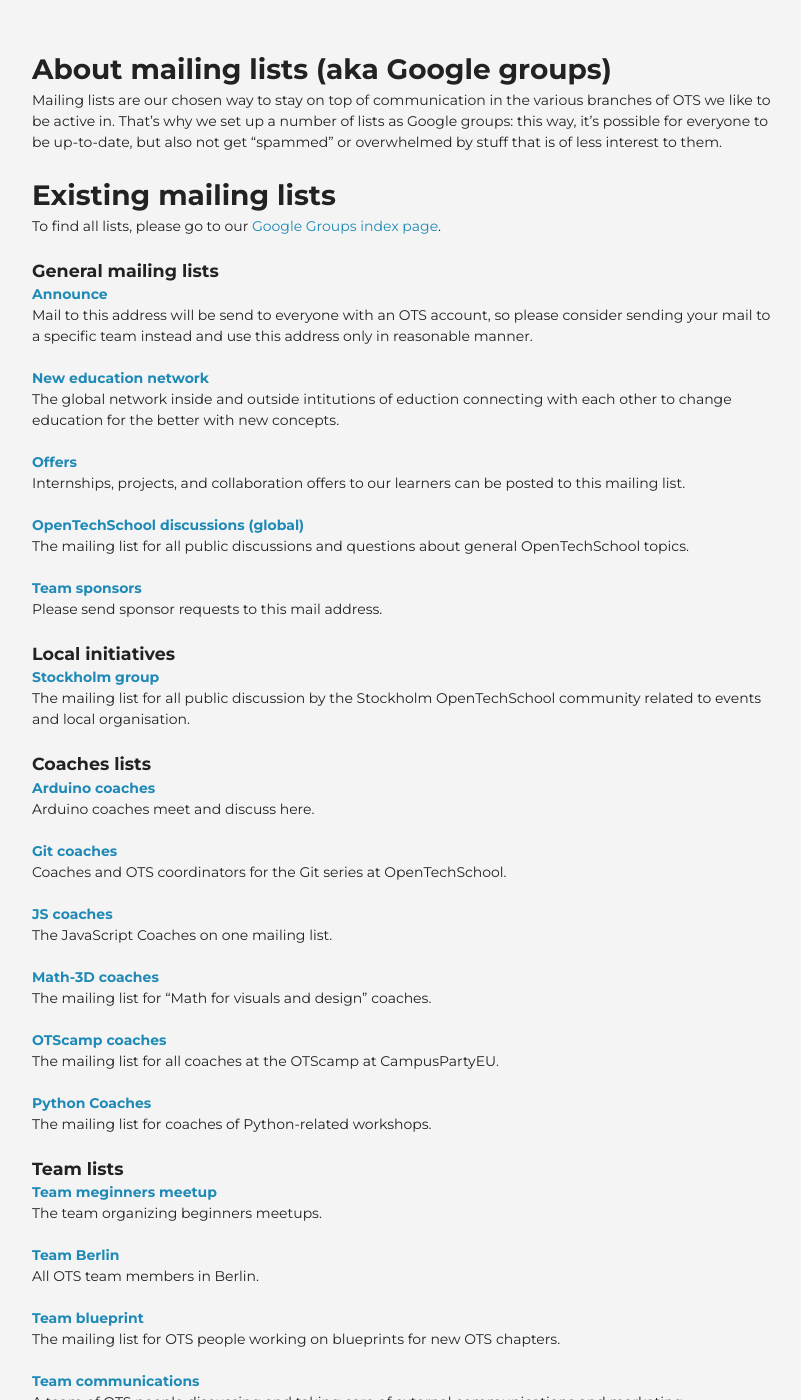
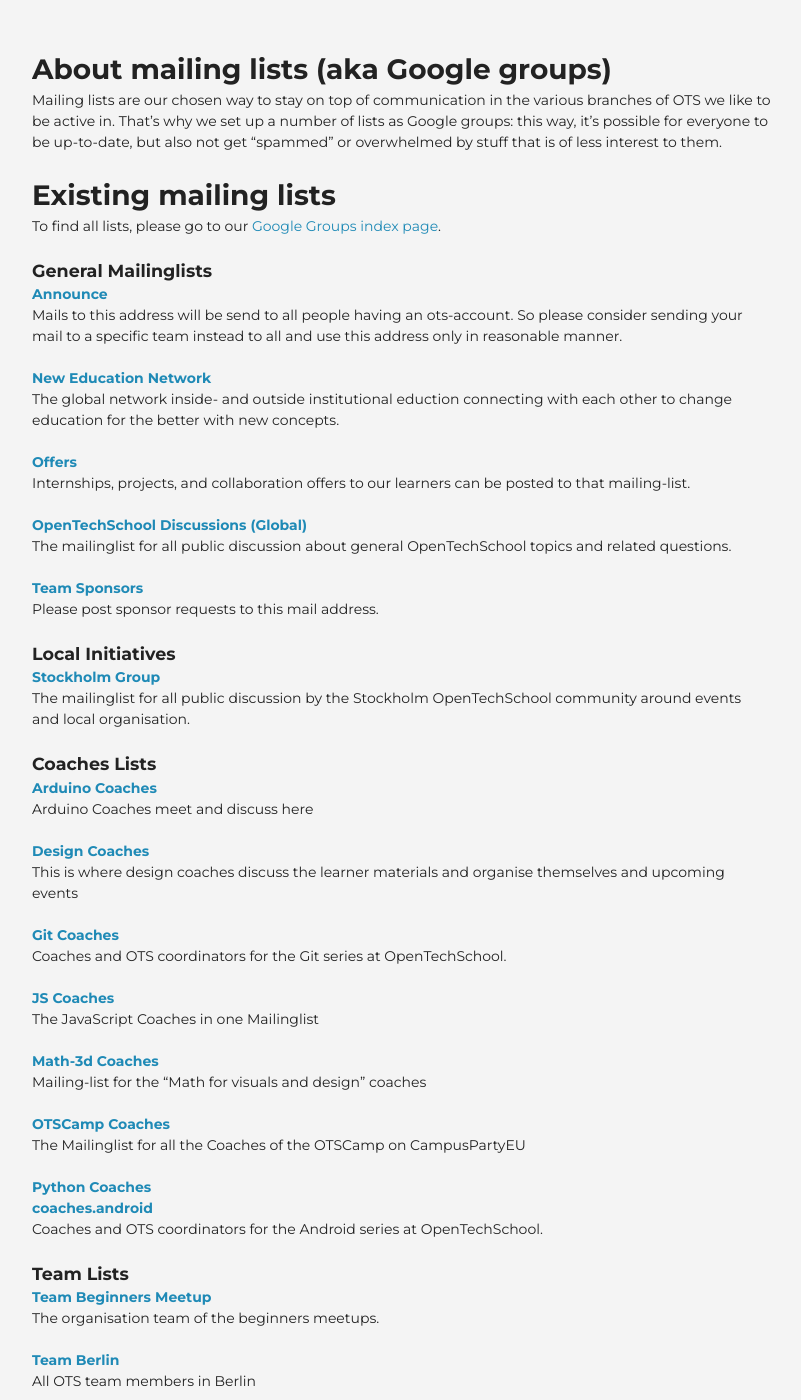
Before and after one commit to OpenTechSchool/www.opentechschool.org, a Jekyll site: the page built from handbooks/mailinglists.md, in a window 1280 px wide and 1400 px high, scrolled down 305 px. Shown: the whole window, without its empty margins (238-1039 px from the left). Built offline with Jekyll 4.4.1, drawn with Linux system fonts in a browser that asks for light colours; nearby versions of some CDN libraries; some of the changed text lies outside the part shown.

Commit message:
updating groups

```diff
--- a/_includes/groups_list.md
+++ b/_includes/groups_list.md
@@ -1,115 +1,130 @@
 
-### General mailing lists
+
+### General Mailinglists
 
 #### [Announce](https://groups.google.com/a/opentechschool.org/forum/?fromgroups#!forum/announce)
 
-Mail to this address will be send to everyone with an OTS account, so please consider sending your mail to a specific team instead and use this address only in reasonable manner.
+Mails to this address will be send to all people having an ots-account. So please consider sending your mail to a specific team instead to all and use this address only in reasonable manner.
 
 
-#### [New education network](https://groups.google.com/a/opentechschool.org/forum/?fromgroups#!forum/new.edu.network)
+#### [New Education Network](https://groups.google.com/a/opentechschool.org/forum/?fromgroups#!forum/new.edu.network)
 
-The global network inside and outside intitutions of eduction connecting with each other to change education for the better with new concepts.
+The global network inside- and outside institutional eduction connecting with each other to change education for the better with new concepts.
 
 
 #### [Offers](https://groups.google.com/a/opentechschool.org/forum/?fromgroups#!forum/offers)
 
-Internships, projects, and collaboration offers to our learners can be posted to this mailing list.
+Internships, projects, and collaboration offers to our learners can be posted to that mailing-list.
 
 
-#### [OpenTechSchool discussions (global)](https://groups.google.com/a/opentechschool.org/forum/?fromgroups#!forum/discuss.global)
+#### [OpenTechSchool Discussions (Global)](https://groups.google.com/a/opentechschool.org/forum/?fromgroups#!forum/discuss.global)
 
-The mailing list for all public discussions and questions about general OpenTechSchool topics.
+The mailinglist for all public discussion about general OpenTechSchool topics and related questions.
 
 
-#### [Team sponsors](https://groups.google.com/a/opentechschool.org/forum/?fromgroups#!forum/sponsors)
+#### [Team Sponsors](https://groups.google.com/a/opentechschool.org/forum/?fromgroups#!forum/sponsors)
 
-Please send sponsor requests to this mail address.
+Please post sponsor requests to this mail address.
 
-### Local initiatives
+### Local Initiatives
 
-#### [Stockholm group](https://groups.google.com/a/opentechschool.org/forum/?fromgroups#!forum/discuss.stockholm)
+#### [Stockholm Group](https://groups.google.com/a/opentechschool.org/forum/?fromgroups#!forum/discuss.stockholm)
 
-The mailing list for all public discussion by the Stockholm OpenTechSchool community related to events and local organisation.
+The mailinglist for all public discussion by the Stockholm OpenTechSchool community around events and local organisation.
 
-### Coaches lists
+### Coaches Lists
 
-#### [Arduino coaches](https://groups.google.com/a/opentechschool.org/forum/?fromgroups#!forum/coaches.arduino)
+#### [Arduino Coaches](https://groups.google.com/a/opentechschool.org/forum/?fromgroups#!forum/coaches.arduino)
 
-Arduino coaches meet and discuss here.
+Arduino Coaches meet and discuss here
 
 
-#### [Git coaches](https://groups.google.com/a/opentechschool.org/forum/?fromgroups#!forum/coaches.git)
+#### [Design Coaches](https://groups.google.com/a/opentechschool.org/forum/?fromgroups#!forum/coaches.design)
+
+This is where design coaches discuss the learner materials and organise themselves and upcoming events
+
+
+#### [Git Coaches](https://groups.google.com/a/opentechschool.org/forum/?fromgroups#!forum/coaches.git)
 
 Coaches and OTS coordinators for the Git series at OpenTechSchool.
 
 
-#### [JS coaches](https://groups.google.com/a/opentechschool.org/forum/?fromgroups#!forum/coaches.js)
+#### [JS Coaches](https://groups.google.com/a/opentechschool.org/forum/?fromgroups#!forum/coaches.js)
 
-The JavaScript Coaches on one mailing list.
+The JavaScript Coaches in one Mailinglist
 
 
-#### [Math-3D coaches](https://groups.google.com/a/opentechschool.org/forum/?fromgroups#!forum/coaches.math-3d)
+#### [Math-3d Coaches](https://groups.google.com/a/opentechschool.org/forum/?fromgroups#!forum/coaches.math-3d)
 
-The mailing list for "Math for visuals and design" coaches.
+Mailing-list for the "Math for visuals and design" coaches
 
 
-#### [OTScamp coaches](https://groups.google.com/a/opentechschool.org/forum/?fromgroups#!forum/coaches.otscamp)
+#### [OTSCamp Coaches](https://groups.google.com/a/opentechschool.org/forum/?fromgroups#!forum/coaches.otscamp)
 
-The mailing list for all coaches at the OTScamp at CampusPartyEU.
+The Mailinglist for all the Coaches of the OTSCamp on CampusPartyEU
 
 
 #### [Python Coaches](https://groups.google.com/a/opentechschool.org/forum/?fromgroups#!forum/coaches.python)
 
-The mailing list for coaches of Python-related workshops.
 
 
-### Team lists
 
-#### [Team meginners meetup](https://groups.google.com/a/opentechschool.org/forum/?fromgroups#!forum/team.beginners-meetup)
+#### [coaches.android](https://groups.google.com/a/opentechschool.org/forum/?fromgroups#!forum/coaches.android)
 
-The team organizing beginners meetups.
+Coaches and OTS coordinators for the Android series at OpenTechSchool.
+
+### Team Lists
+
+#### [Team Beginners Meetup](https://groups.google.com/a/opentechschool.org/forum/?fromgroups#!forum/team.beginners-meetup)
+
+The organisation team of the beginners meetups.
 
 
 #### [Team Berlin](https://groups.google.com/a/opentechschool.org/forum/?fromgroups#!forum/team.berlin)
 
-All OTS team members in Berlin.
+All OTS team members in Berlin
 
 
-#### [Team blueprint](https://groups.google.com/a/opentechschool.org/forum/?fromgroups#!forum/team.blueprint)
+#### [Team Blueprint](https://groups.google.com/a/opentechschool.org/forum/?fromgroups#!forum/team.blueprint)
 
-The mailing list for OTS people working on blueprints for new OTS chapters.
+Mailing-list for the OTS peeps that work on blueprints for new OTS chapters.
 
 
-#### [Team communications](https://groups.google.com/a/opentechschool.org/forum/?fromgroups#!forum/team.communications)
+#### [Team Communications](https://groups.google.com/a/opentechschool.org/forum/?fromgroups#!forum/team.communications)
 
-A team of OTS people discussing and taking care of external communications and marketing.
+A Team to OTS peeps discussing and taking care of external communications and marketing
 
 
-#### [Team content](https://groups.google.com/a/opentechschool.org/forum/?fromgroups#!forum/team.content)
+#### [Team Content](https://groups.google.com/a/opentechschool.org/forum/?fromgroups#!forum/team.content)
 
-The team creating and looking for content for the blog. Also available for copyediting!
+The content creators of the core team (like blog posts and stuff) discuss this in here
 
 
-#### [Team newthinking](https://groups.google.com/a/opentechschool.org/forum/?fromgroups#!forum/team.newthinking)
+#### [Team Newthinking](https://groups.google.com/a/opentechschool.org/forum/?fromgroups#!forum/team.newthinking)
 
-This groups discusses and organises OTS involvement in the "summit of newthinking 2012" in Berlin. See http://newthinking.de/summit-of-newthinking/
+This groups discusses and organises the involvement in the "summit of newthinking 2012" in Berlin - See:  http://newthinking.de/summit-of-newthinking/
 
 
-#### [Team online courses](https://groups.google.com/a/opentechschool.org/forum/?fromgroups#!forum/team.online-courses)
+#### [Team Online Courses](https://groups.google.com/a/opentechschool.org/forum/?fromgroups#!forum/team.online-courses)
 
-The mailing list for the OTS folks organising events around online courses, such as Coursera and Udacity.
+Mailing-list for the OTS peeps organising events around online courses such as Coursera and Udacity.
+
+
+#### [Team Partey](https://groups.google.com/a/opentechschool.org/forum/?fromgroups#!forum/team.partey)
+
+Let there be partey. Let those in this group organise it.
 
 
 #### [Team Stockholm](https://groups.google.com/a/opentechschool.org/forum/?fromgroups#!forum/team.stockholm)
 
-All OTS team members in Stockholm (and elsewhere, looking to help the Stockholm OTS Chapter).
+All OTS team members in Stockholm and all those in other locations willing to help the Stockholm OTS Chapter.
 
 
-#### [Team tech](https://groups.google.com/a/opentechschool.org/forum/?fromgroups#!forum/team.tech)
+#### [Team Tech](https://groups.google.com/a/opentechschool.org/forum/?fromgroups#!forum/team.tech)
 
-The tech and administrative team of OTS.
+The tech and administrative team of OTS
 
 
-#### [Team video](https://groups.google.com/a/opentechschool.org/forum/?fromgroups#!forum/team.video)
+#### [Team Video](https://groups.google.com/a/opentechschool.org/forum/?fromgroups#!forum/team.video)
 
-For discussions around video recordings and video-related communication.
+For discussions around video recordings and video-related communication in the OTS team
```
